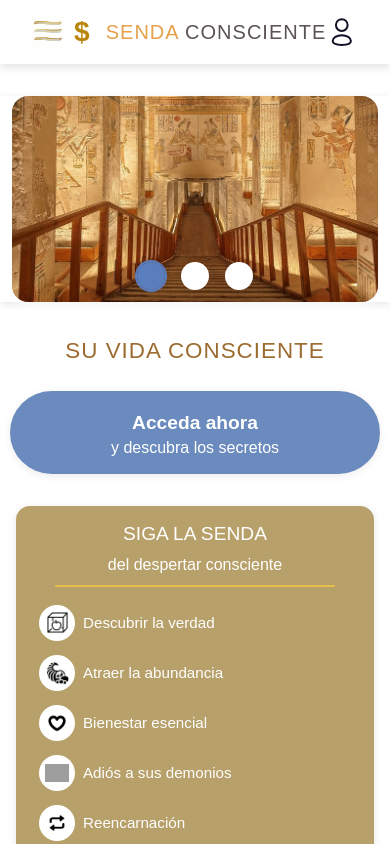
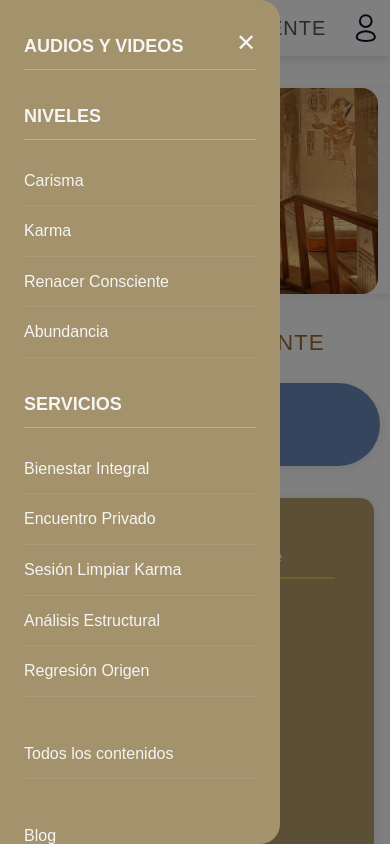
Before and after one commit to orbimatrix/Conscious-path, a Next.js app: page / in a window 390 px wide. Both pictures are taken after a click on the element 48 px from the left and 32 px from the top of the page. Shown: the top 844 px of the page. Built offline with nearby package versions, Linux system fonts and the light colour scheme; grey boxes are pictures that could not be loaded.

Commit message:
Add mobile dropdown menu functionality and styles in Header component and globals.css for improved navigation on mobile devices.

```diff
--- a/src/app/components/Header.tsx
+++ b/src/app/components/Header.tsx
@@ -1,40 +1,25 @@
-import React from "react";
+"use client";
+import React, { useState } from "react";
 import Image from "next/image";
 
-const headerStyle: React.CSSProperties = {
-  background: "#fff",
-  boxShadow: "0 4px 8px 0 rgba(0,0,0,0.10)",
-  display: "flex",
-  alignItems: "center",
-  justifyContent: "space-between",
-  padding: "0 2rem",
-  height: 64,
-  position: "relative",
-  zIndex: 10,
+export default function Header() {
+  const [isDropdownOpen, setIsDropdownOpen] = useState(false);
+
+  const toggleDropdown = () => {
+    setIsDropdownOpen(!isDropdownOpen);
   };
 
-const centerStyle: React.CSSProperties = {
-  display: "flex",
-  alignItems: "center",
-  gap: 8,
-  flex: 1,
-  justifyContent: "center",
-  minWidth: 0,
+  const closeDropdown = () => {
+    setIsDropdownOpen(false);
   };
 
-const iconStyle: React.CSSProperties = {
-  display: "flex",
-  alignItems: "center",
-  minWidth: 32,
-};
-
-export default function Header() {
   return (
-    <header className="header-root" style={headerStyle}>
-      <div className="header-icon" style={iconStyle}>
+    <>
+      <header className="header-root">
+        <div className="header-icon" onClick={toggleDropdown}>
           <Image src="/img/menu/menu200.svg" alt="Menu" width={32} height={32} />
         </div>
-      <div className="header-center" style={centerStyle}>
+        <div className="header-center">
           <svg width="32" height="32" viewBox="0 0 32 32" fill="none" xmlns="http://www.w3.org/2000/svg" style={{ display: 'block' }}>
             <text x="8" y="25" fontSize="28" fontWeight="bold" fill="#B8860B">$</text>
           </svg>
@@ -43,9 +28,57 @@ export default function Header() {
             <span style={{ color: "#5A5353", fontWeight: 300 }}> CONSCIENTE</span>
           </span>
         </div>
-      <div className="header-icon" style={iconStyle}>
+        <div className="header-icon">
           <Image src="/profile.svg" alt="User" width={32} height={32} />
         </div>
       </header>
+
+      {isDropdownOpen && (
+        <div className="mobile-dropdown-overlay" onClick={closeDropdown}>
+          <div className="mobile-dropdown" onClick={(e) => e.stopPropagation()}>
+            <button className="mobile-dropdown-close-btn" onClick={closeDropdown}>
+              ✕
+            </button>
+
+            <div className="mobile-dropdown-section">
+              <div className="mobile-dropdown-section-title">AUDIOS y VIDEOS</div>
+            </div>
+
+            <div className="mobile-dropdown-section">
+              <div className="mobile-dropdown-section-title">NIVELES</div>
+              <a href="#" className="mobile-dropdown-menu-item">Carisma</a>
+              <a href="#" className="mobile-dropdown-menu-item">Karma</a>
+              <a href="#" className="mobile-dropdown-menu-item">Renacer Consciente</a>
+              <a href="#" className="mobile-dropdown-menu-item">Abundancia</a>
+            </div>
+
+            <div className="mobile-dropdown-section">
+              <div className="mobile-dropdown-section-title">SERVICIOS</div>
+              <a href="#" className="mobile-dropdown-menu-item">Bienestar Integral</a>
+              <a href="#" className="mobile-dropdown-menu-item">Encuentro Privado</a>
+              <a href="#" className="mobile-dropdown-menu-item">Sesión Limpiar Karma</a>
+              <a href="#" className="mobile-dropdown-menu-item">Análisis Estructural</a>
+              <a href="#" className="mobile-dropdown-menu-item">Regresión Origen</a>
+            </div>
+
+            <div className="mobile-dropdown-section">
+              <a href="#" className="mobile-dropdown-menu-item">Todos los contenidos</a>
+            </div>
+
+            <div className="mobile-dropdown-section">
+              <a href="#" className="mobile-dropdown-menu-item">Blog</a>
+            </div>
+
+            <div className="mobile-dropdown-section">
+              <div className="mobile-dropdown-section-title">MI ESPACIO PERSONAL</div>
+              <button className="mobile-dropdown-night-mode-btn">
+                <span>🌙</span>
+                modo noche
+              </button>
+            </div>
+          </div>
+        </div>
+      )}
+    </>
   );
 }
--- a/src/app/globals.css
+++ b/src/app/globals.css
@@ -17,6 +17,147 @@
     --background: #ffffff;
     --foreground: #ededed;
   }
+}
+
+/* Mobile Dropdown Menu Styles */
+.mobile-dropdown-overlay {
+  position: fixed;
+  top: 0;
+  left: 0;
+  right: 0;
+  bottom: 0;
+  background-color: rgba(0, 0, 0, 0.5);
+  z-index: 1000;
+  display: flex;
+  justify-content: flex-start;
+  align-items: stretch;
+}
+
+.mobile-dropdown {
+  width: 280px;
+  height: 100vh;
+  background-color: #A3926B;
+  border-radius: 0 20px 20px 0;
+  padding: 2rem 1.5rem;
+  position: relative;
+  overflow-y: auto;
+  color: #F5F5F5;
+  font-size: 16px;
+  line-height: 1.6;
+}
+
+/* Custom scrollbar styling for mobile dropdown */
+.mobile-dropdown::-webkit-scrollbar {
+  width: 4px;
+}
+
+.mobile-dropdown::-webkit-scrollbar-track {
+  background: transparent;
+}
+
+.mobile-dropdown::-webkit-scrollbar-thumb {
+  background: rgba(245, 245, 245, 0.3);
+  border-radius: 2px;
+}
+
+.mobile-dropdown::-webkit-scrollbar-thumb:hover {
+  background: rgba(245, 245, 245, 0.5);
+}
+
+/* Firefox scrollbar styling */
+.mobile-dropdown {
+  scrollbar-width: thin;
+  scrollbar-color: rgba(245, 245, 245, 0.3) transparent;
+}
+
+.mobile-dropdown-close-btn {
+  position: absolute;
+  top: 1rem;
+  right: 1rem;
+  background: none;
+  border: none;
+  color: #F5F5F5;
+  font-size: 24px;
+  cursor: pointer;
+  padding: 0.5rem;
+  border-radius: 50%;
+  display: flex;
+  align-items: center;
+  justify-content: center;
+}
+
+.mobile-dropdown-section {
+  margin-bottom: 2rem;
+}
+
+.mobile-dropdown-section-title {
+  font-size: 18px;
+  font-weight: bold;
+  margin-bottom: 1rem;
+  text-transform: uppercase;
+  border-bottom: 1px solid rgba(245, 245, 245, 0.3);
+  padding-bottom: 0.5rem;
+}
+
+.mobile-dropdown-menu-item {
+  display: block;
+  padding: 0.75rem 0;
+  color: #F5F5F5;
+  text-decoration: none;
+  border-bottom: 1px solid rgba(245, 245, 245, 0.1);
+  transition: opacity 0.2s;
+}
+
+.mobile-dropdown-menu-item:hover {
+  opacity: 0.8;
+}
+
+.mobile-dropdown-night-mode-btn {
+  display: flex;
+  align-items: center;
+  gap: 0.5rem;
+  padding: 0.75rem 1rem;
+  background-color: #2C2C2C;
+  border: none;
+  border-radius: 8px;
+  color: #F5F5F5;
+  cursor: pointer;
+  width: 100%;
+  font-size: 14px;
+  margin-top: 1rem;
+}
+
+.mobile-dropdown-night-mode-btn:hover {
+  background-color: #3C3C3C;
+}
+
+/* Header styles */
+.header-root {
+  background: #fff;
+  box-shadow: 0 4px 8px 0 rgba(0,0,0,0.10);
+  display: flex;
+  align-items: center;
+  justify-content: space-between;
+  padding: 0 2rem;
+  height: 64px;
+  position: relative;
+  z-index: 10;
+}
+
+.header-center {
+  display: flex;
+  align-items: center;
+  gap: 8px;
+  flex: 1;
+  justify-content: center;
+  min-width: 0;
+}
+
+.header-icon {
+  display: flex;
+  align-items: center;
+  min-width: 32px;
+  cursor: pointer;
 }
 
 @media (max-width: 600px) {
```
Lines whose indentation alone changed are shown as unchanged.
